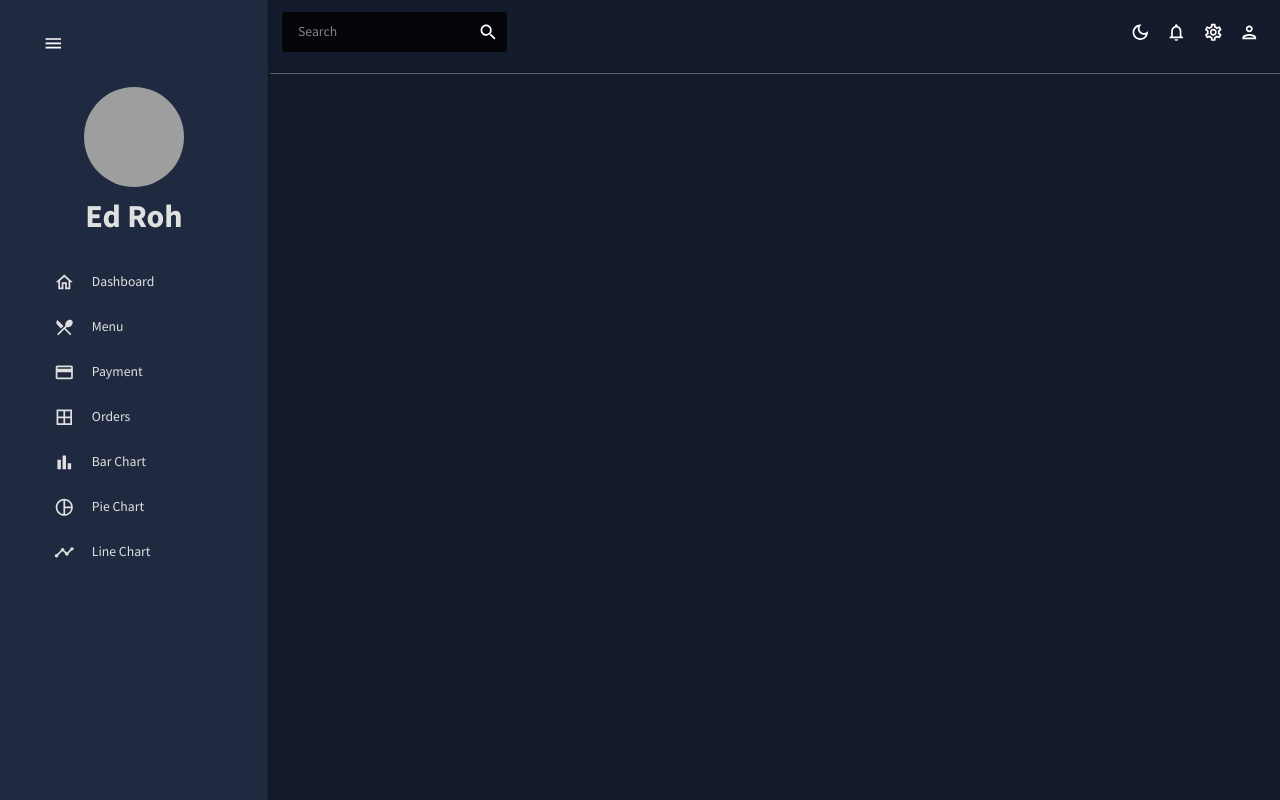
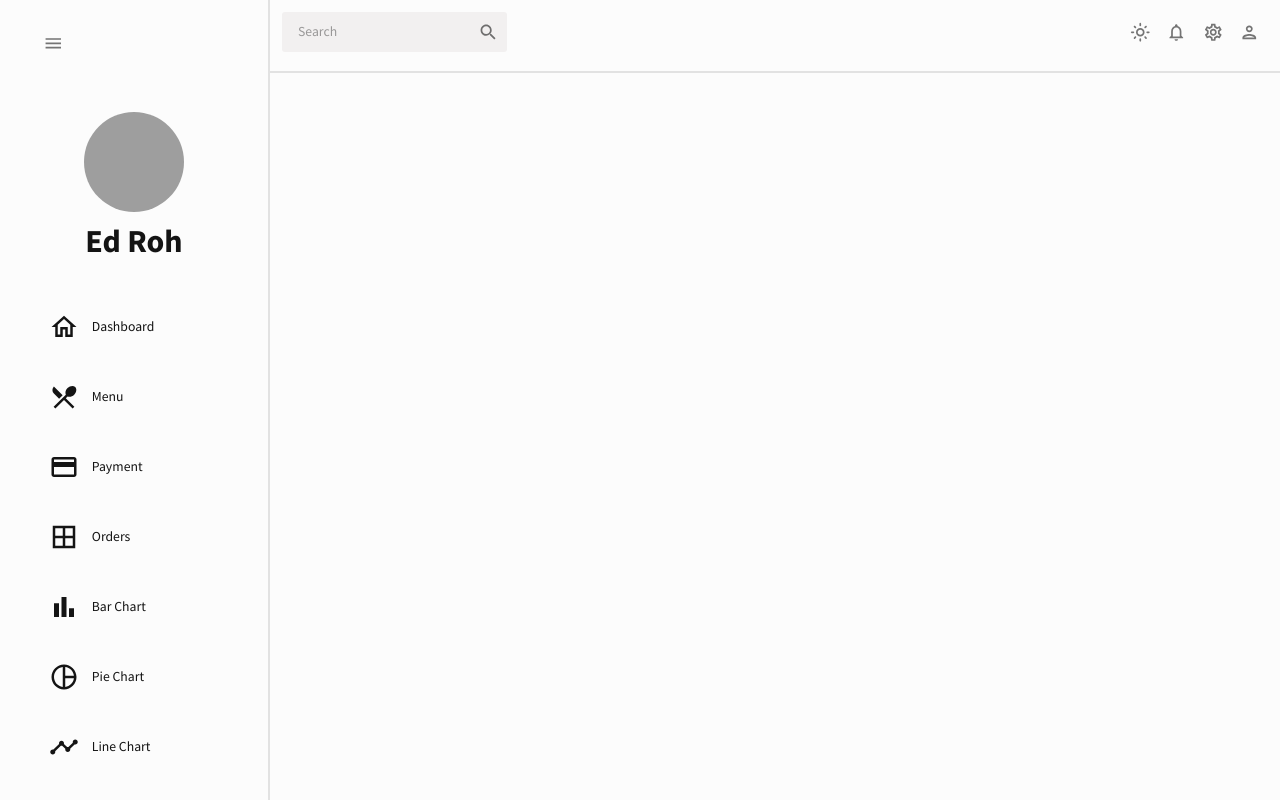
Before and after one commit to hoangnmdev/react-admin, a React (Vite) app: page / in a window 1280 px wide. Built offline with nearby package versions, Linux system fonts and the light colour scheme; grey boxes are pictures that could not be loaded.

Commit message:
modify side bar p1

```diff
--- a/src/scenes/global/Sidebar.jsx
+++ b/src/scenes/global/Sidebar.jsx
@@ -1,7 +1,6 @@
 import { useState } from 'react'
 import { ProSidebar, Menu, MenuItem } from 'react-pro-sidebar'
 import { Box, IconButton, Typography, useTheme } from '@mui/material'
-import { Link } from 'react-router-dom'
 import 'react-pro-sidebar/dist/css/styles.css'
 import { tokens } from '../../theme'
 import HomeOutlinedIcon from '@mui/icons-material/HomeOutlined'
@@ -11,7 +10,6 @@ import BarChartOutlinedIcon from '@mui/icons-material/BarChartOutlined'
 import PieChartOutlineOutlinedIcon from '@mui/icons-material/PieChartOutlineOutlined'
 import TimelineOutlinedIcon from '@mui/icons-material/TimelineOutlined'
 import MenuOutlinedIcon from '@mui/icons-material/MenuOutlined'
-import MapOutlinedIcon from '@mui/icons-material/MapOutlined'
 import RestaurantMenuIcon from '@mui/icons-material/RestaurantMenu'
 
 const Item = ({ title, icon, selected, setSelected }) => {
@@ -49,7 +47,7 @@ const Sidebar= () => {
           backgroundColor: 'transparent !important'
         },
         '& .pro-inner-item': {
-          padding: '5px 35px 5px 20px !important'
+          padding: '5px 35px 30px 20px !important'
         },
         '& .pro-inner-item:hover': {
           color: '#868dfb !important'
@@ -108,11 +106,11 @@ const Sidebar= () => {
             </Box>
           )}
 
-          <Box paddingLeft={isCollapsed ? undefined : '10%'}>
+          <Box paddingLeft={isCollapsed ? undefined : '10%'} paddingTop="20px">
             <Item
               title="Dashboard"
               to="/"
-              icon={<HomeOutlinedIcon />}
+              icon={<HomeOutlinedIcon sx={{ fontSize: '30px' }} />}
               selected={selected}
               setSelected={setSelected}
             />
@@ -120,15 +118,16 @@ const Sidebar= () => {
             <Item
               title="Menu"
               to="/team"
-              icon={<RestaurantMenuIcon />}
+              icon={<RestaurantMenuIcon sx={{ fontSize: '30px' }}/>}
               selected={selected}
               setSelected={setSelected}
+
             />
 
             <Item
               title="Payment"
               to="/team"
-              icon={<PaymentIcon />}
+              icon={<PaymentIcon sx={{ fontSize: '30px' }}/>}
               selected={selected}
               setSelected={setSelected}
             />
@@ -136,7 +135,7 @@ const Sidebar= () => {
             <Item
               title="Orders"
               to="/team"
-              icon={<BorderAllIcon />}
+              icon={<BorderAllIcon sx={{ fontSize: '30px' }}/>}
               selected={selected}
               setSelected={setSelected}
             />
@@ -144,21 +143,21 @@ const Sidebar= () => {
             <Item
               title="Bar Chart"
               to="/bar"
-              icon={<BarChartOutlinedIcon />}
+              icon={<BarChartOutlinedIcon sx={{ fontSize: '30px' }}/>}
               selected={selected}
               setSelected={setSelected}
             />
             <Item
               title="Pie Chart"
               to="/pie"
-              icon={<PieChartOutlineOutlinedIcon />}
+              icon={<PieChartOutlineOutlinedIcon sx={{ fontSize: '30px' }}/>}
               selected={selected}
               setSelected={setSelected}
             />
             <Item
               title="Line Chart"
               to="/line"
-              icon={<TimelineOutlinedIcon />}
+              icon={<TimelineOutlinedIcon sx={{ fontSize: '30px' }}/>}
               selected={selected}
               setSelected={setSelected}
             />
--- a/src/theme.js
+++ b/src/theme.js
@@ -202,8 +202,8 @@ export const ColorModeContext = createContext({
 })
 
 export const useMode = () => {
-  // giá trị mặc đinh là 'dark', setMode cập nhật giá trị mode (state variable), từ đó re-render, cập nhật lại UI với giá trị mới
-  const [mode, setMode] = useState('dark')
+  // giá trị mặc đinh là 'light', setMode cập nhật giá trị mode (state variable), từ đó re-render, cập nhật lại UI với giá trị mới
+  const [mode, setMode] = useState('light')
 
   const colorMode = useMemo(
     () => ({
```
